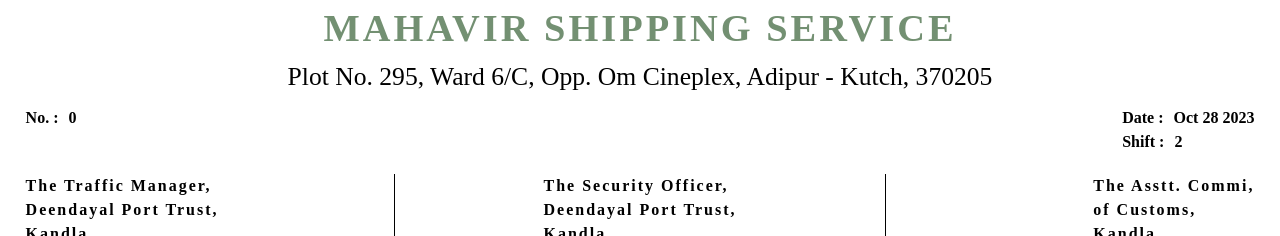
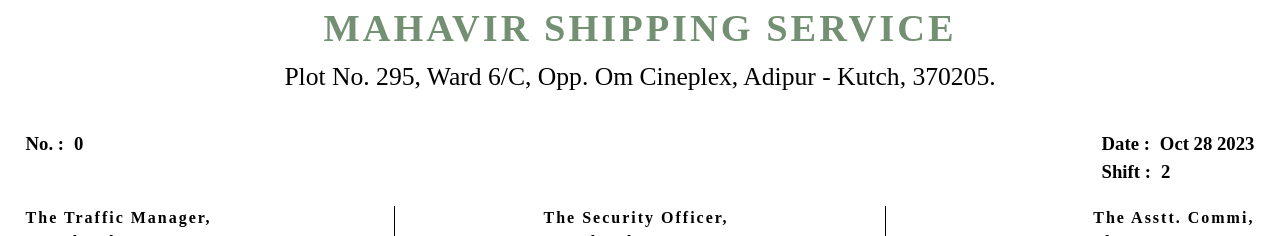
Before and after one commit to yunus-ujjaini/mahavirShipping, a React (Create React App) app: page / in a window 1280 px wide. Shown: the top 236 px of the page. Built offline with nearby package versions, Linux system fonts and the light colour scheme; no server answers; the database is empty.

Commit message:
Update App.js

```diff
--- a/src/App.js
+++ b/src/App.js
@@ -1,20 +1,20 @@
-import logo from './logo.svg';
+// import logo from './logo.svg';
 import './App.css';
 import { initializeApp } from "firebase/app";
 import { getFirestore } from "firebase/firestore";
-import { collection, getDocs, addDoc, updateDoc,doc } from "firebase/firestore";
+import { collection, getDocs, addDoc, updateDoc, doc } from "firebase/firestore";
 import { useEffect, useState } from 'react';
 
 function App() {
-  const [billNo,setBillNo]=useState(0);
-  const [sysdate,setsysDate]=useState(new Date().toDateString().substring(4, 16));
-  const [time,setTime]=useState("Shift 1");
-  const [gweight,setGrossWeight]=useState("0 MTS");
-  const [tweight,setTareWeight]=useState("0 MTS");
-  const [nweight,setNetWeight]=useState("0 MTS");
-  const [goodsData,setGoodsData]=useState([]);
-  const [importerExporterData,setImporterExporterData]=useState([]);
-  const [vehicleData,setVehicleData]=useState([]);
+    const [billNo, setBillNo] = useState(0);
+    const [sysdate, setSysDate] = useState(new Date().toDateString().substring(4, 16));
+    const [time, setTime] = useState("Shift 1");
+    const [gweight, setGrossWeight] = useState("0 MTS");
+    const [tweight, setTareWeight] = useState("0 MTS");
+    const [nweight, setNetWeight] = useState("0 MTS");
+    const [goodsData, setGoodsData] = useState([]);
+    const [importerExporterData, setImporterExporterData] = useState([]);
+    const [vehicleData, setVehicleData] = useState([]);
     const firebaseConfig = {
         apiKey: "AIzaSyBXMUYnWGcGoljKmQYZJE2gML1_N1lEdx8",
         authDomain: "mahavirshipping-1b63e.firebaseapp.com",
@@ -29,28 +29,28 @@
     const app = initializeApp(firebaseConfig);
     const db = getFirestore(app);
 
-  async function fillInitialData(){
+    async function fillInitialData() {
         //To fill Bill no
         let querySnapshot = await getDocs(collection(db, "BillNo"));
         querySnapshot.forEach((doc) => {
-      setBillNo(doc.data().BillNo+1);
+            setBillNo(doc.data().BillNo + 1);
         });
 
         //To fill Shift
-    let time=new Date().toTimeString().substring(0,4);
-    if(parseInt(time.split(":")[0])>=7 && parseInt(time.split(":")[0])<=15){
+        let time = new Date().toTimeString().substring(0, 4);
+        if (parseInt(time.split(":")[0]) >= 7 && parseInt(time.split(":")[0]) <= 15) {
             setTime("1");
         }
-    else if(parseInt(time.split(":")[0])>15 && parseInt(time.split(":")[0])<=23){
+        else if (parseInt(time.split(":")[0]) > 15 && parseInt(time.split(":")[0]) <= 23) {
             setTime("2");
         }
-    else if(parseInt(time.split(":")[0])>23 && parseInt(time.split(":")[0])<7){
+        else if (parseInt(time.split(":")[0]) > 23 && parseInt(time.split(":")[0]) < 7) {
             setTime("3");
         }
 
         //Get Suggestion Options for Goods
         querySnapshot = await getDocs(collection(db, "DescOfGoodsData"));
-    let SuggestionOptions=[];
+        let SuggestionOptions = [];
         querySnapshot.forEach((doc) => {
             SuggestionOptions.push(doc.data().DescOfGoods);
         });
@@ -58,28 +58,28 @@
 
         //Get Suggestion Options for Importer/Exporter
         querySnapshot = await getDocs(collection(db, "ImporterExporterData"));
-    SuggestionOptions=[];
+        SuggestionOptions = [];
         querySnapshot.forEach((doc) => {
             SuggestionOptions.push(doc.data().ImporterExporter);
         });
         setImporterExporterData(SuggestionOptions);
     }
 
-  function resetData(){
-    document.getElementById("GrossWeightInput").value="";
-    document.getElementById("TareWeightInput").value="";
-    document.getElementById("NetWeightInput").value="0.000 MTS";
-    document.getElementById("importerExporterInput").value="";
-    document.getElementById("qtyInput").value="";
-    document.getElementById("desOfGoodsInput").value="";
-    document.getElementById("truckInput").value="";
-    document.getElementById("vehicleInput").value="";
-    document.getElementById("driversNameInput").value="";
-    document.getElementById("billOfEntryInput").value="";
-    document.getElementById("billOfEntryDateInput").value="";
-    document.getElementById("warfageEntryInput").value="";
-    document.getElementById("warfageEntryDateInput").value="";
-    document.getElementById("vesselNameInput").value="";
+    function resetData() {
+        document.getElementById("GrossWeightInput").value = "";
+        document.getElementById("TareWeightInput").value = "";
+        document.getElementById("NetWeightInput").value = "0.000 MTS";
+        document.getElementById("importerExporterInput").value = "";
+        document.getElementById("qtyInput").value = "";
+        document.getElementById("desOfGoodsInput").value = "";
+        document.getElementById("truckInput").value = "";
+        document.getElementById("vehicleInput").value = "";
+        document.getElementById("driversNameInput").value = "";
+        document.getElementById("billOfEntryInput").value = "";
+        document.getElementById("billOfEntryDateInput").value = "";
+        document.getElementById("warfageEntryInput").value = "";
+        document.getElementById("warfageEntryDateInput").value = "";
+        document.getElementById("vesselNameInput").value = "";
     }
 
     function calNWeight() {
@@ -90,63 +90,64 @@
         const tareWeight = parseFloat(cleanedTWeight);
 
         console.log(`Gross weight = ${gweight}\nTare weight = ${tweight}`);
-    let netWeight =(grossWeight - tareWeight).toFixed(3);
+        let netWeight = (grossWeight - tareWeight).toFixed(3);
         setNetWeight(`${netWeight} MTS`);
-    document.getElementById("qtyInput").value=`${netWeight} MTS`;
+        document.getElementById("qtyInput").value = `${netWeight} MTS`;
     }
 
-  async function saveData(){
-    let details={
-      No:billNo,
-      Date:sysdate,
-      Shift:`Shift - ${time}`,
-      GrossWeight:gweight,
-      TareWeight:tweight,
-      NetWeight:nweight,
-      ImporterExporter:document.getElementById("importerExporterInput").value,
-      Quantity:document.getElementById("qtyInput").value,
-      DescOfGoods:document.getElementById("desOfGoodsInput").value,
-      ByTruck:document.getElementById("truckInput").value,
-      VehicleNo:document.getElementById("vehicleInput").value,
-      DriversName:document.getElementById("driversNameInput").value,
-      BillOfEntry:document.getElementById("billOfEntryInput").value,
-      BillOfEntryDate:document.getElementById("billOfEntryDateInput").value,
-      WarfageEntry:document.getElementById("warfageEntryInput").value,
-      WarfageEntryDate:document.getElementById("warfageEntryDateInput").value,
-      VesselName:document.getElementById("vesselNameInput").value,
+    async function saveData() {
+        let details = {
+            No: billNo,
+            Date: sysdate,
+            Shift: `Shift - ${time}`,
+            GrossWeight: gweight,
+            TareWeight: tweight,
+            NetWeight: nweight,
+            ImporterExporter: document.getElementById("importerExporterInput").value,
+            Quantity: document.getElementById("qtyInput").value,
+            DescOfGoods: document.getElementById("desOfGoodsInput").value,
+            ByTruck: document.getElementById("truckInput").value,
+            VehicleNo: document.getElementById("vehicleInput").value,
+            DriversName: document.getElementById("driversNameInput").value,
+            BillOfEntry: document.getElementById("billOfEntryInput").value,
+            BillOfEntryDate: document.getElementById("billOfEntryDateInput").value,
+            WarfageEntry: document.getElementById("warfageEntryInput").value,
+            WarfageEntryDate: document.getElementById("warfageEntryDateInput").value,
+            VesselName: document.getElementById("vesselNameInput").value,
         }
         try {
+            //Save all the data to firebase
             const docRef = await addDoc(collection(db, "ActualData"), details);
-      console.log("Document written with ID: ", docRef.id);
-
-      let fetchedData=await getDocs(collection(db, "DescOfGoodsData"));
-      let exists=false;
-      fetchedData.forEach(doc=>{
-        if(doc.data().DescOfGoods===details.DescOfGoods){
-            exists=true;
+            console.log("New record added with ID: ", docRef.id);
+            //Add entry to DescOfGoodsData table if the given value does not exist
+            let fetchedData = await getDocs(collection(db, "DescOfGoodsData"));
+            let exists = false;
+            fetchedData.forEach(doc => {
+                if (doc.data().DescOfGoods === details.DescOfGoods) {
+                    exists = true;
                 }
             })
-      if(!exists){
+            if (!exists) {
                 const docRef = await addDoc(collection(db, "DescOfGoodsData"), {
-            DescOfGoods:details.DescOfGoods
+                    DescOfGoods: details.DescOfGoods
                 });
-        console.log("Document written with ID: ", docRef.id);
+                console.log("New desc. of goods added with ID: ", docRef.id);
             }
-
-      fetchedData=await getDocs(collection(db, "ImporterExporterData"));
-      exists=false;
-      fetchedData.forEach(doc=>{
-        if(doc.data().ImporterExporter===details.ImporterExporter){
-            exists=true;
+            //Add entry to ImporterExporterData table if the given value does not exist
+            fetchedData = await getDocs(collection(db, "ImporterExporterData"));
+            exists = false;
+            fetchedData.forEach(doc => {
+                if (doc.data().ImporterExporter === details.ImporterExporter) {
+                    exists = true;
                 }
             })
-      if(!exists){
+            if (!exists) {
                 const docRef = await addDoc(collection(db, "ImporterExporterData"), {
-            ImporterExporter:details.ImporterExporter
+                    ImporterExporter: details.ImporterExporter
                 });
-        console.log("Document written with ID: ", docRef.id);
+                console.log("New Importer/Exporter name added with ID: ", docRef.id);
             }
-
+            //Update bill number after each entry
             await updateDoc(doc(db, "BillNo", "BillNoDoc"), {
                 BillNo: details.No
             });
@@ -155,55 +156,59 @@
             console.error("Error adding document: ", e);
         }
     }
-  function saveAndPrintData(){
+
+    function saveAndPrintData() {
         saveData();
-
+        window.print();
+        resetData();
+        fillInitialData();
     }
 
 
-  useEffect(()=>{
+    useEffect(() => {
         fillInitialData();
-  },[])
+    }, [])
 
-  useEffect(()=>{
+    useEffect(() => {
         calNWeight();
-  },[gweight,tweight])
+    }, [gweight, tweight])
 
 
     return (
         <div className="App">
-        <div className='Container'>
+            <div id='Container'>
                 <div className="head">
                     <h1>MAHAVIR SHIPPING SERVICE</h1>
-          <h3>Plot No. 295, Ward 6/C, Opp. Om Cineplex, Adipur - Kutch, 370205</h3>
+                    <h3>Plot No. 295, Ward 6/C, Opp. Om Cineplex, Adipur - Kutch, 370205.</h3>
+                    <br/>
                 </div>
                 <div className="middle">
                     <div className="middle-left">
                         <div className="middle-left-input">
-                  <h4>
+                            <h3>
                                 No. :
-                  </h4>
-                  <h4>
+                            </h3>
+                            <h3>
                                 {billNo}
-                  </h4>
+                            </h3>
                         </div>
                     </div>
                     <div className="middle-right">
                         <div className="middle-right-input">
-                  <h4>
+                            <h3>
                                 Date :
-                  </h4>
-                  <h4>
+                            </h3>
+                            <h3>
                                 {sysdate}
-                  </h4>
+                            </h3>
                         </div>
                         <div className="middle-right-input">
-                  <h4>
+                            <h3>
                                 Shift :
-                  </h4>
-                  <h4>
+                            </h3>
+                            <h3>
                                 {time}
-                  </h4>
+                            </h3>
                         </div>
                     </div>
                 </div>
@@ -211,27 +216,27 @@
                     <div className="middle-static-address">
                         <h4>
                             The Traffic Manager,
-              <br/>
+                            <br />
                             Deendayal Port Trust,
-              <br/>
+                            <br />
                             Kandla.
                         </h4>
                     </div>
                     <div className="middle-static-address">
                         <h4>
                             The Security Officer,
-              <br/>
+                            <br />
                             Deendayal Port Trust,
-              <br/>
+                            <br />
                             Kandla.
                         </h4>
                     </div>
                     <div className="middle-static-address">
                         <h4>
                             The Asstt. Commi,
-              <br/>
+                            <br />
                             of Customs,
-              <br/>
+                            <br />
                             Kandla.
                         </h4>
                     </div>
@@ -243,19 +248,19 @@
                     <div className="main-head-right">
                         <div className="main-head-right-weight">
                             <h4>G. Wt.</h4>
-                  <input className="main-head-right-weight-gweight" id='GrossWeightInput' placeholder="0.00 MTS" onChange={(e)=>{
+                            <input className="main-head-right-weight-gweight" id='GrossWeightInput' placeholder="0.00 MTS" onChange={(e) => {
                                 setGrossWeight(e.target.value)
                             }} />
                         </div>
                         <div className="main-head-right-weight">
                             <h4>T. Wt.</h4>
-                  <input className="main-head-right-weight-tweight"  id='TareWeightInput' placeholder="0.00 MTS" onChange={(e)=>{
+                            <input className="main-head-right-weight-tweight" id='TareWeightInput' placeholder="0.00 MTS" onChange={(e) => {
                                 setTareWeight(e.target.value)
                             }} />
                         </div>
                         <div className="main-head-right-weight">
                             <h4>N. Wt.</h4>
-                  <input className="main-head-right-weight-nweight"  id='NetWeightInput' disabled value={nweight}/>
+                            <input className="main-head-right-weight-nweight" id='NetWeightInput' disabled value={nweight} />
                         </div>
                     </div>
                 </div>
@@ -266,65 +271,61 @@
                     <div className="main-form">
                         <div className="main-form-input">
                             <h4>1. Name of Importer/Exporter</h4>
-                  <input list='importerExporters' id='importerExporterInput'/>
+                            <input list='importerExporters' id='importerExporterInput' />
                             <datalist id="importerExporters">
-                    {importerExporterData.map((val,key)=>{
-                      return <option value={val} key={key}/>
+                                {importerExporterData.map((val, key) => {
+                                    return <option value={val} key={key} />
                                 })}
                             </datalist>
                         </div>
                         <div className="main-form-input">
                             <h4>2. Quantity/No. of Packages</h4>
-                  <input id="qtyInput"/>
+                            <input id="qtyInput" />
                         </div>
                         <div className="main-form-input">
                             <h4>3. Des. of goods</h4>
                             <input list='goods' id="desOfGoodsInput" />
                             <datalist id="goods">
-                    {goodsData.map((val,key)=>{
-                      return <option value={val} key={key}/>
+                                {goodsData.map((val, key) => {
+                                    return <option value={val} key={key} />
                                 })}
                             </datalist>
                         </div>
                         <div className="main-form-input">
                             <h4>4. By Truck</h4>
-                  <input id='truckInput'/>
+                            <input id='truckInput' />
                         </div>
                         <div className="main-form-input">
                             <h4>5. R.T.P. No./Vehicle No.</h4>
-                  <input id='vehicleInput'/>
+                            <input id='vehicleInput' />
                         </div>
                         <div className="main-form-input">
                             <h4>6. Driver's Name</h4>
-                  <input id='driversNameInput'/>
+                            <input id='driversNameInput' />
                         </div>
                         <div className="main-form-input main-form-input-spl">
                             <div className="main-form-input main-form-input-spl-input">
                                 <h4>7. Bill of Entry/Shipping Bill/T.P. No.</h4>
-                      <input id='billOfEntryInput'/>
+                                <input id='billOfEntryInput' />
                             </div>
                             <div className="main-form-input main-form-input-spl-date">
                                 <h4>Dt.</h4>
-                      <input type="date" id='billOfEntryDateInput'/>
+                                <input type="date" id='billOfEntryDateInput' />
                             </div>
-
-
                         </div>
                         <div className="main-form-input main-form-input-spl">
                             <div className="main-form-input main-form-input-spl-input">
                                 <h4>8. Wharfage Entry No.</h4>
-                      <input id='warfageEntryInput'/>
+                                <input id='warfageEntryInput' />
                             </div>
-
                             <div className="main-form-input main-form-input-spl-date">
                                 <h4>Dt.</h4>
-                      <input type="date" id='warfageEntryDateInput'/>
+                                <input type="date" id='warfageEntryDateInput' />
                             </div>
-
                         </div>
                         <div className="main-form-input">
                             <h4>9. Vessel's Name</h4>
-                  <input id='vesselNameInput'/>
+                            <input id='vesselNameInput' />
                         </div>
                     </div>
                     <div className="main-footer">
@@ -334,7 +335,6 @@
                 <div className="footer">
                     <div className="footer-left">
                         <div className="footer-left-sign">
-
                         </div>
                         <div className="footer-left-name">
                             Sig.<br/>For<br/>SSCPL
@@ -343,9 +343,6 @@
                     <div className="footer-right">
                         <div className="footer-right-sign">
                             <h4>Yours faithfully,</h4>
-                  <div className="footer-right-sign-img">
-                      <img />
-                  </div>
                         </div>
                         <div className="footer-right-name">
                             For <b>MAHAVIR SHIPPING SERVICE</b>
@@ -355,7 +352,7 @@
             </div>
 
             <div className='ActionButtons'>
-        <button onClick={()=>{
+                <button onClick={() => {
                     saveData();
                     resetData();
                     fillInitialData();
```
Lines whose indentation alone changed are shown as unchanged.
